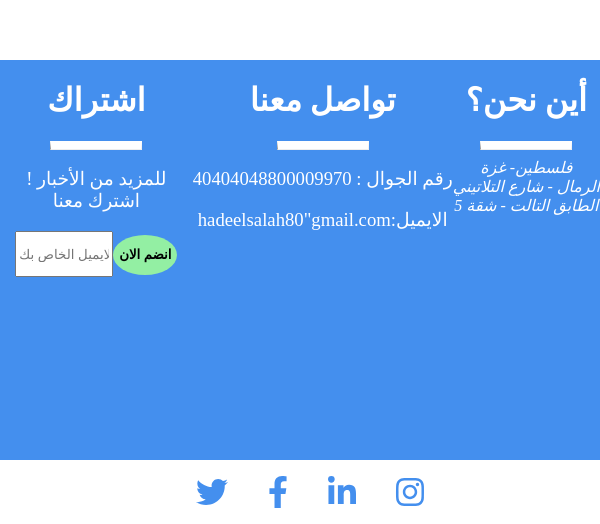
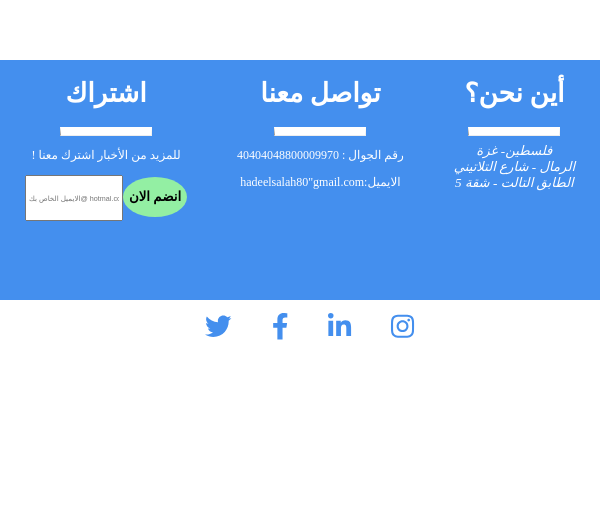
Before and after one commit to yaqootturman/nurse-of-the-world, a React (Create React App) app in the folder client/: page /home/article-section in a window 600 px wide. Shown: the part 2071-2595 px from the top of the page. After the commit the page ends 2531 px from the top, so only its background shows below. Built offline with nearby package versions, Linux system fonts and the light colour scheme; no server answers; a web font is replaced by a local one.

Commit message:
Edits on footer to make it responsive

```diff
--- a/client/src/Components/FixedComponents/Footer/footer.css
+++ b/client/src/Components/FixedComponents/Footer/footer.css
@@ -65,13 +65,6 @@
 button:hover{
     background-color: #93EFA3;
 }
-/*
-.soical-media hr{
-    border-top: 5px solid white;
-    width: 350px;
-    margin-left: 75%;
-}
-*/
 
 .soical-media ul{
     text-align: center;
@@ -95,3 +88,73 @@ button:hover{
 }
 
 ::selection { color: #93EFA3; }
+/* media query */
+@media only screen and (max-width: 1000px) and (min-width: 700px) {
+
+
+
+}
+@media (max-width: 600px) and (min-width: 399px) {
+  .all{
+  font-size: 2vw;
+
+}
+
+.Subscribe input{
+    width: 15vw;
+    height: 5vh;
+    font-size: 1.2vw;
+}
+
+
+.position .address , .Subscribe h3, .Subscribe h4, .contact-us h3, .contact-us h4{
+    font-weight: 100;
+    font-size: 2vw;
+
+}
+button:hover{
+    background-color: #93EFA3;
+}
+}
+
+
+@media (max-width: 699px) and (min-width: 400px) {
+  .all{
+    font-size: 2.2vw;
+
+  }
+
+  .Subscribe input{
+      width: 15vw;
+      height: 5vh;
+      font-size: 1.2vw;
+  }
+
+  .footer-container {
+    height: 40vw;
+
+  }
+
+}
+@media (max-width: 990px) and (min-width: 601px) {
+  .all{
+    font-size: 1.5vw;
+
+  }
+
+}
+@media only screen and (max-width:400px) {
+  .all{
+    font-size: 1.5vw;
+
+  }
+  .Subscribe input{
+    width: 15vw;
+    height: 2vh;
+    font-size: 1.2vw;
+}
+.Subscribe button{
+  width: 9vw;
+  font-size: 1.2vw;
+}
+}
```
